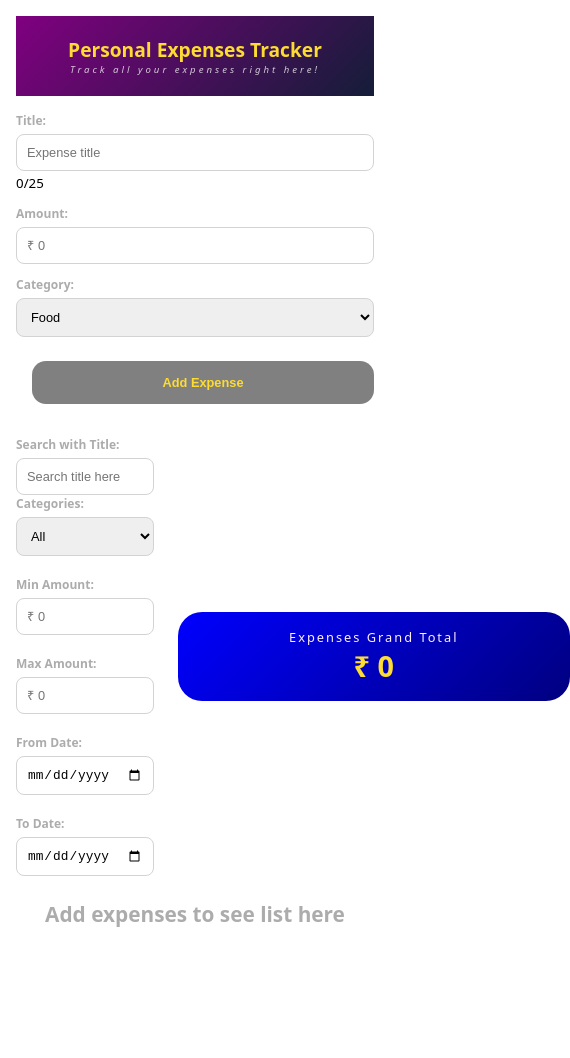
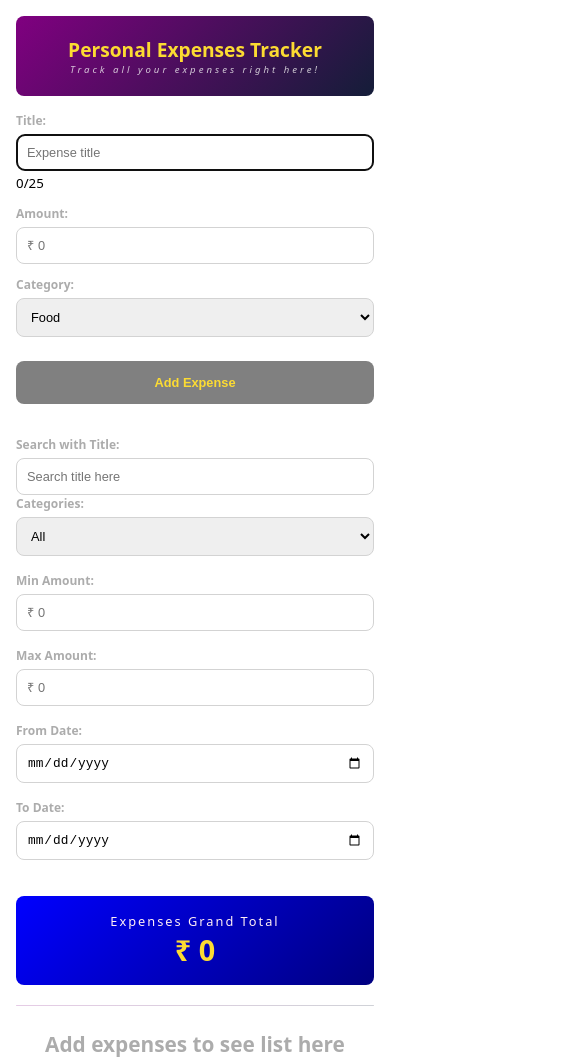
Before and after one commit to avtarsingh99/expense-tracker, a React (Vite) app: page / in a window 390 px wide. Shown: the whole page, 570 px wide, since content can reach past the window. Before the commit the page ends 928 px from the top, so only its background shows below. Built offline with nearby package versions, Linux system fonts and the light colour scheme.

Commit message:
fixed edit state bugs

```diff
--- a/src/App.css
+++ b/src/App.css
@@ -1,4 +1,4 @@
-*{
+* {
   margin: 0;
   padding: 0;
 }
@@ -79,8 +79,20 @@ header p {
 
 .filters-group {
   display: flex;
+  justify-content: flex-start;
+  gap: 20px;
+}
+
+.filters-group,
+.input-group {
+  width: auto;
+}
+
+.filters-section {
+  display: flex;
   justify-content: space-between;
-  gap: 20px;
+  align-items: center;
+  gap: 36px;
 }
 
 /* Expense form */
@@ -106,7 +118,7 @@ header p {
   padding: 12px;
   border-radius: 14px;
   border: 2px solid lightgrey;
-  font-size: 1rem;
+  font-size: 14px;
   margin-top: 5px;
   box-sizing: border-box;
   width: 100%;
@@ -114,7 +126,6 @@ header p {
 
 .bottom-group {
   margin-top: 24px;
-  margin-left: 16px;
 }
 
 .add-btn {
@@ -259,6 +270,7 @@ header p {
   display: flex;
   justify-content: space-between;
   gap: 12px;
+  margin-top: 16px;
 }
 
 .edit-btn {
@@ -273,9 +285,15 @@ header p {
   transition: all 0.2s ease-in-out;
 }
 
-.edit-btn:hover {
+.edit-btn:not(:disabled):hover {
   background: #3a3a3a;
   color: rgb(223, 223, 223);
+}
+
+.edit-btn:disabled {
+  opacity: 0.5;
+  cursor: not-allowed;
+  pointer-events: none;
 }
 
 .save-btn {
@@ -286,6 +304,7 @@ header p {
   border: none;
   font-size: 0.8rem;
   font-weight: bold;
+  width: 100%;
   cursor: pointer;
   transition: all 0.2s ease-in-out;
 }
@@ -303,13 +322,20 @@ header p {
   border: none;
   font-size: 0.8rem;
   font-weight: bold;
+  width: 100%;
   cursor: pointer;
   transition: all 0.2s ease-in-out;
 }
 
-.delete-btn:hover {
+.delete-btn:not(:disabled):hover {
   background: crimson;
   color: white;
+}
+
+.delete-btn:disabled {
+  opacity: 0.5;
+  cursor: not-allowed;
+  pointer-events: none;
 }
 
 /* Edit card inputs */
@@ -328,7 +354,8 @@ header p {
   text-align: center;
   padding: 16px;
   border-radius: 24px;
-  min-width: 360px;
+  min-width: 320px;
+  box-sizing: border-box;
 }
 
 .summary p {
@@ -351,13 +378,14 @@ header p {
 
 .clear-storage,
 .clear-btn {
-  padding: 8px 18px;
+  padding: 14px 24px;
   border-radius: 8px;
   border: none;
   background: lightgrey;
-  font-size: small;
+  font-size: 12px;
   font-weight: 600;
   cursor: pointer;
+  width: max-content;
 }
 
 .clear-storage:hover,
@@ -366,14 +394,13 @@ header p {
 }
 
 @media (max-width: 768px) {
-
   .app {
     padding: 16px;
   }
+
   .main {
     display: flex;
     flex-direction: column;
-    pad: 12px;
   }
 
   .sidebar {
@@ -388,6 +415,10 @@ header p {
     width: 100%;
   }
 
+  header {
+    border-radius: 8px;
+  }
+
   header h1 {
     font-size: 1.2rem;
   }
@@ -398,18 +429,28 @@ header p {
 
   .search-group {
     display: flex;
-    flex-direction: column;
-    gap: 20px;
+    justify-content: space-between;
+    align-items: center;
+    gap: 16px;
   }
 
   .filters-group {
     display: flex;
     flex-direction: column;
+    gap: 16px;
+  }
+
+  .filters-section {
+    display: flex;
+    flex-direction: column;
+    justify-content: space-between;
+    align-items: center;
+    gap: 36px;
   }
 
   .expenses-grid {
-    display: flex;
-    flex-direction: column;
+    display: grid;
+    grid-template-columns: repeat(1, 1fr);
     gap: 16px;
   }
 
@@ -440,11 +481,6 @@ header p {
     margin-top: 16px;
   }
 
-  .input-group label {
-    font-size: 12px
-  }
-
-
   .input-group input,
   .input-group select {
     padding: 10px;
@@ -456,10 +492,14 @@ header p {
 
   .add-btn {
     font-size: 0.8rem;
+    border-radius: 8px;
   }
 
   .summary {
     padding: 16px;
+    border-radius: 8px;
+    min-width: 100%;
+    box-sizing: border-box;
   }
 
   .summary p {
@@ -472,5 +512,9 @@ header p {
 
   .clear-storage {
     font-size: x-small;
+    width: 100%;
+  }
+  .clear-btn {
+    font-size: x-small;
   }
 }
--- a/src/App.jsx
+++ b/src/App.jsx
@@ -36,6 +36,10 @@ function App() {
 
   const handleSubmit = (e) => {
     e.preventDefault();
+
+    if (editingCardId !== null) {
+      return;
+    }
 
     if (description.length > 25) {
       alert("Expense title can't be more than 25 characters !!!");
@@ -77,11 +81,12 @@ function App() {
 
     if (editingCardData.description.length > 25) {
       alert("Title can't be more than 25 characters !!!");
-      setEditingCardData(prev => ({ ...prev, description: editingCardData.description.slice(0, 25) }));
       return;
     }
 
-    if (editingCardData.amount === '' || Number(editingCardData.amount) <= 0) {
+    const amountNum = Number(editingCardData.amount);
+
+    if (editingCardData.amount === '' || isNaN(amountNum) || amountNum <= 0) {
       alert("Amount must be more than zero !!!");
       return;
     }
@@ -125,30 +130,35 @@ function App() {
                 <div className='input-group'>
                   <label htmlFor='desc'>Title: </label>
                   <input
+                    key={editingCardData !== null ? editingCardId : 'new'}
                     type='text'
                     id='desc'
-                    value={description}
+                    autoFocus
+                    value={editingCardId !== null ? editingCardData.description : description}
                     placeholder='Expense title'
-                    onChange={(e) => setDescription(e.target.value)}
+                    onChange={editingCardId !== null ? (e) => setEditingCardData(prev => ({ ...prev, description: e.target.value })) : (e) => setDescription(e.target.value)}
                   />
-                  <small style={description.length > 25 ? { color: 'crimson' } : {}}>{description.length}/25</small>
+                  {editingCardId !== null ?
+                    <small style={editingCardData.description.length > 25 ? { color: 'crimson' } : {}}>{editingCardData.description.length}/25</small>
+                    : <small style={description.length > 25 ? { color: 'crimson' } : {}}>{description.length}/25</small>
+                  }
                 </div>
                 <div className='input-group'>
                   <label htmlFor='amount'>Amount: </label>
                   <input
                     type='number'
                     id='amount'
-                    value={amount}
+                    value={editingCardId !== null ? editingCardData.amount : amount}
                     placeholder='₹ 0'
-                    onChange={(e) => setAmount(e.target.value)}
+                    onChange={editingCardId !== null ? (e) => setEditingCardData(prev => ({ ...prev, amount: e.target.value })) : (e) => setAmount(e.target.value)}
                   />
                 </div>
                 <div className='input-group'>
                   <label htmlFor='category'>Category: </label>
                   <select
                     id='category'
-                    value={category}
-                    onChange={(e) => setCategory(e.target.value)}
+                    value={editingCardId !== null ? editingCardData.category : category}
+                    onChange={editingCardId !== null ? (e) => setEditingCardData(prev => ({ ...prev, category: e.target.value })) : (e) => setCategory(e.target.value)}
                   >
                     {categories.slice(1).map(category => (
                       <option key={category} value={category}>{category.charAt(0).toUpperCase() + category.slice(1)}</option>
@@ -156,9 +166,15 @@ function App() {
                   </select>
                 </div>
               </div>
-              <div className='bottom-group'>
-                <button className='add-btn' disabled={!description.trim() || !amount}>Add Expense</button>
+              {editingCardId !== null ?
+                <div className='btn-group'>
+                  <button type='button' className='save-btn' onClick={saveEditData}>Save</button>
+                  <button type='button' className='delete-btn' onClick={cancelEditData}>Cancel</button>
                 </div>
+                : <div className='bottom-group'>
+                  <button type='submit' className='add-btn' disabled={!description.trim() || !amount}>Add Expense</button>
+                </div>
+              }
             </form>
             {expenses.length > 0 ? (
               <>
@@ -174,8 +190,7 @@ function App() {
 
           <div className='content'>
             <div className='filters-section'>
-              <div style={{ display: 'flex', justifyContent: 'space-between', alignItems: 'center', gap: '24px' }}>
-                <div>
+              <div style={{ width: '100%' }}>
                 <div className='search-group'>
                   <div className='input-group'>
                     <label>Search with Title: </label>
@@ -240,7 +255,7 @@ function App() {
                   </div>
                 </div>
                 {filterSummary.hasActiveFilters && (
-                    <p>Showing {filteredExpenses.length} {filteredExpenses.length > 1 ? 'expenses' : 'expense'} out of {expenses.length} expenses </p>
+                  <p style={{ marginTop: '12px' }}>Showing {filteredExpenses.length} {filteredExpenses.length > 1 ? 'expenses' : 'expense'} out of {expenses.length} expenses </p>
                 )}
               </div>
               <div className='summary'>
@@ -248,7 +263,8 @@ function App() {
                 <div className='total-amount'>₹ {getTotalAmount}</div>
               </div>
             </div>
-            </div>
+
+            <div className='line'></div>
 
             <div className='expenses-grid'>
               {filteredExpenses.length === 0 ? (
@@ -258,40 +274,6 @@ function App() {
               ) : (
                 filteredExpenses.map(expense => (
 
-                  expense.id === editingCardId ? (
-                    <div key={expense.id} className={`${expense.category} expense-card`}>
-
-                      <div className='expense-left-part'>
-                        <input
-                          className='edit-input'
-                          type='text'
-                          placeholder='Expense title here'
-                          value={editingCardData.description}
-                          onChange={(e) => setEditingCardData(prev => ({ ...prev, description: e.target.value }))}
-                        />
-                        <small style={editingCardData.description.length > 25 ? { color: 'crimson' } : {}}>{editingCardData.description.length}/25</small>
-                        <select className='edit-select' value={editingCardData.category} onChange={(e) => setEditingCardData(prev => ({ ...prev, category: e.target.value }))}>
-                          {categories.slice(1).map(category => (
-                            <option key={category} value={category}>{category.charAt(0).toUpperCase() + category.slice(1)}</option>
-                          ))}
-                        </select>
-                      </div>
-                      <div className='expense-right-part'>
-                        <input
-                          className='edit-input'
-                          type='number'
-                          placeholder='₹ 0'
-                          value={editingCardData.amount}
-                          onChange={(e) => setEditingCardData(prev => ({ ...prev, amount: e.target.value }))}
-                        />
-                        <div className='btn-group'>
-                          <button className='save-btn' onClick={saveEditData}>Save</button>
-                          <button className='delete-btn' onClick={cancelEditData}>Cancel</button>
-                        </div>
-                      </div>
-
-                    </div>
-                  ) : (
                   <div key={expense.id} className={`${expense.category} expense-card`}>
                     <div className='expense-left-part'>
                       <div className='desc'>{expense.description}</div>
@@ -301,12 +283,12 @@ function App() {
                     <div className='expense-right-part'>
                       <div className='amount'>₹ {expense.amount}</div>
                       <div className='btn-group'>
-                          <button onClick={(e) => startEditing(expense)} className='edit-btn'>Edit</button>
-                          <button onClick={(e) => removeExpense(expense.id)} className='delete-btn'>Delete</button>
+                        <button onClick={(e) => startEditing(expense)} className='edit-btn' disabled={editingCardId !== null} >Edit</button>
+                        <button onClick={(e) => removeExpense(expense.id)} className='delete-btn' disabled={editingCardId !== null} >Delete</button>
                       </div>
                     </div>
                   </div>
-                  )
+
                 ))
               )}
             </div>
```
Lines whose indentation alone changed are shown as unchanged.
